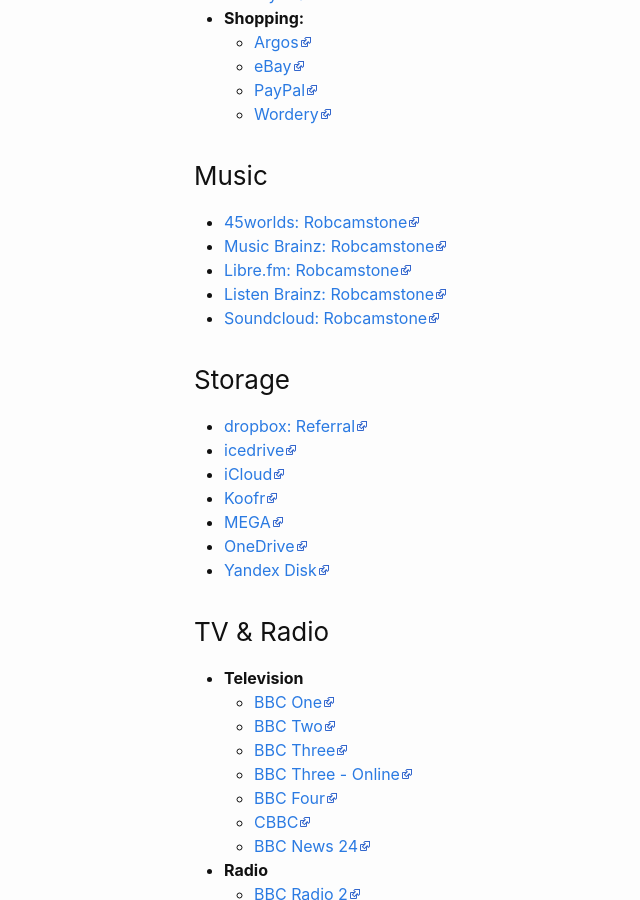
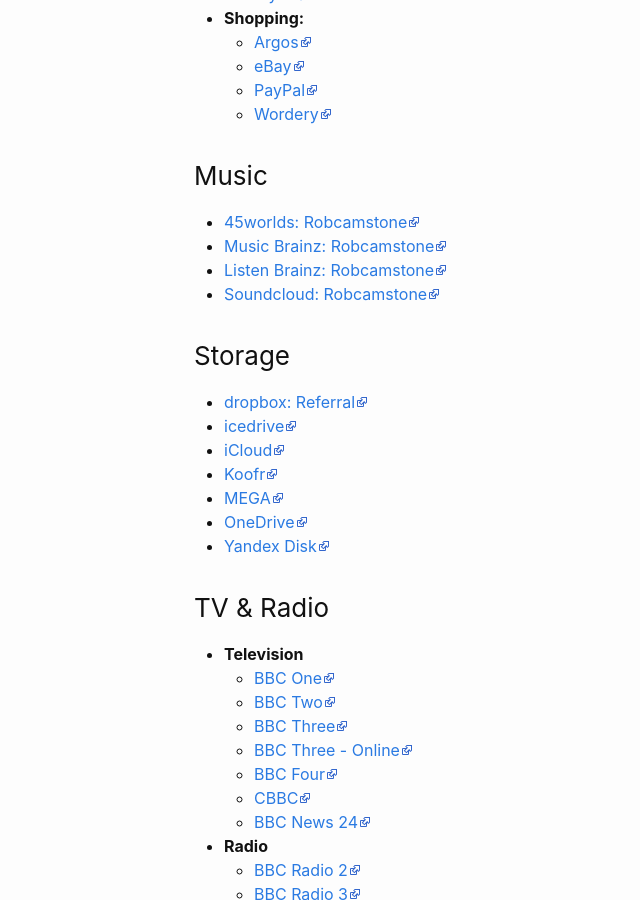
Before and after one commit to Robcamstone/robcamstone.github.io, a Jekyll site: the page built from index.md, in a window 1280 px wide and 900 px high, scrolled down 1896 px. Shown: the whole window, without its empty margins (76-716 px from the left). Built offline with Jekyll 4.4.1, drawn with Linux system fonts in a browser that asks for light colours; comment, search, counter and statistics services are not loaded.

Commit message:
Update index.md

```diff
--- a/index.md
+++ b/index.md
@@ -75,7 +75,6 @@ description: List of Bookmarks I use on a daily bases.
 ### Music
    * [45worlds: Robcamstone](https://www.45worlds.com/m/robcamstone){: .external-link}
    * [Music Brainz: Robcamstone](https://musicbrainz.org/user/Robcamstone){: .external-link}
-   * [Libre.fm: Robcamstone](https://libre.fm/user/Robcamstone){: .external-link}
    * [Listen Brainz: Robcamstone](https://listenbrainz.org/user/Robcamstone){: .external-link}
    * [Soundcloud: Robcamstone](https://soundcloud.com/robcamstone){: .external-link}
 
```
